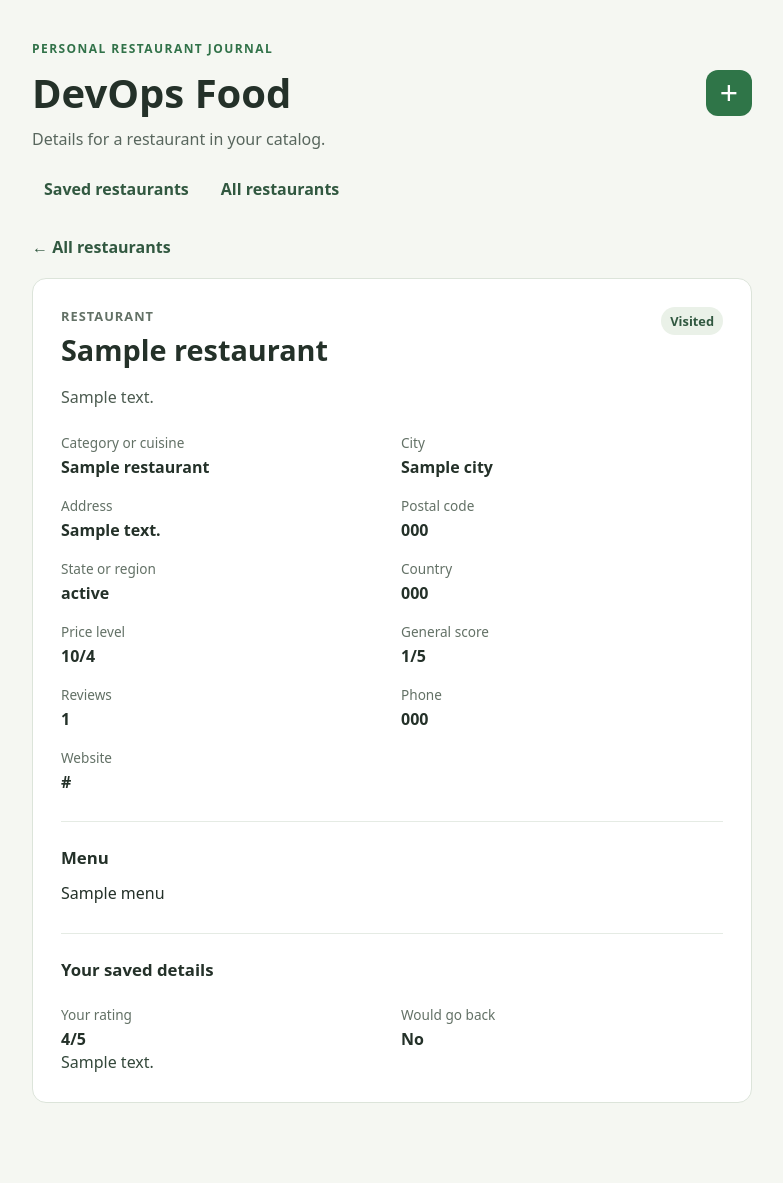
After one commit to AFG64/assignment_1_Adria_Fijo, a Flask app: template frontend/templates/restaurant_details.html in a window 1280 px wide. The commit adds this page. Shown: the whole page, without its empty margins (248-1031 px from the left). Run offline with Flask 3, Linux system fonts and the light colour scheme; the template is opened without the code that fills it: most values are stand-ins (such as "Sample title", 1, 10 or a date in 2020).

Commit message:
restaruant details page added in UI and backend

```diff
--- a/frontend/static/style.css
+++ b/frontend/static/style.css
@@ -10,7 +10,11 @@ body { margin: 0; }
 
 .page { max-width: 760px; margin: 0 auto; padding: 40px 20px 80px; }
 .page-header { margin-bottom: 28px; }
-.page-header h1 { margin: 0 0 8px; font-size: 2.5rem; }
+.page-title-row { display: flex; align-items: center; justify-content: space-between; gap: 16px; margin-bottom: 8px; }
+.page-header h1 { min-width: 0; margin: 0; font-size: clamp(1.8rem, 8vw, 2.5rem); overflow-wrap: anywhere; }
+.add-toggle { display: inline-flex; flex: none; align-items: center; justify-content: center; width: 46px; height: 46px; padding: 0; border-radius: 12px; background: #2f7548; color: white; font-size: 2rem; font-weight: 400; line-height: 1; text-decoration: none; cursor: pointer; }
+.add-toggle:hover { background: #245f39; }
+.add-toggle:focus-visible { outline: 3px solid #172d1e; outline-offset: 3px; }
 .page-header p { margin: 0; color: #58665d; }
 .eyebrow { margin-bottom: 8px !important; color: #317249 !important; font-size: .75rem; font-weight: 700; letter-spacing: .12em; text-transform: uppercase; }
 .page-nav { display: flex; flex-wrap: wrap; gap: 8px; margin-top: 20px; }
@@ -18,7 +22,11 @@ body { margin: 0; }
 .page-nav a:hover, .page-nav a[aria-current="page"] { background: #e3eee1; }
 
 .panel { margin-top: 20px; padding: 28px; border: 1px solid #dce4da; border-radius: 14px; background: white; }
+.add-panel[hidden] { display: none; }
 .panel h2 { margin: 0 0 20px; font-size: 1.3rem; }
+.form-actions { display: flex; flex-wrap: wrap; gap: 10px; }
+.secondary-button { border: 1px solid #b9c8bc; background: white; color: #315840; }
+.secondary-button:hover { background: #eaf1e8; }
 .field { display: flex; flex-direction: column; gap: 6px; margin-bottom: 16px; }
 .field-grid { display: grid; grid-template-columns: repeat(2, minmax(0, 1fr)); gap: 0 16px; }
 label { font-weight: 650; font-size: .9rem; }
@@ -34,6 +42,9 @@ button:hover { background: #245f39; }
 .restaurant-list li { display: flex; justify-content: space-between; gap: 20px; padding: 16px 0; border-top: 1px solid #e5ebe4; }
 .restaurant-list li:first-child { border-top: 0; }
 .restaurant-list p, .empty-state { margin: 5px 0 0; color: #637166; }
+.restaurant-card-link { flex: 1; min-width: 0; color: inherit; text-decoration: none; border-radius: 6px; }
+.restaurant-card-link:hover strong, .restaurant-card-link:focus-visible strong { text-decoration: underline; }
+.restaurant-card-link:focus-visible { outline: 2px solid #317249; outline-offset: 4px; }
 .status { flex: none; align-self: start; padding: 5px 9px; border-radius: 100px; background: #eaf1e8; color: #315840; font-size: .8rem; font-weight: 650; }
 .status.unsaved { background: #f0f0ed; color: #626c64; }
 .catalog-actions { display: flex; flex: none; align-items: flex-start; flex-direction: column; gap: 8px; }
@@ -50,10 +61,26 @@ button:hover { background: #245f39; }
 .restaurant-actions { display: flex; flex: none; align-items: flex-start; gap: 8px; }
 .remove-button { padding: 4px 9px; border: 1px solid #d8a8a1; background: white; color: #9b3d32; font-size: .8rem; }
 .remove-button:hover { background: #fff0ed; }
+.back-link { margin: 0 0 4px; }
+.back-link a { color: #315840; font-weight: 650; text-decoration: none; }
+.back-link a:hover { text-decoration: underline; }
+.detail-heading { display: flex; justify-content: space-between; align-items: flex-start; gap: 16px; }
+.detail-heading h2 { margin-bottom: 0; font-size: 1.8rem; }
+.detail-eyebrow { margin: 0 0 5px; color: #637166; font-size: .8rem; font-weight: 700; text-transform: uppercase; letter-spacing: .08em; }
+.detail-description { color: #4c5b50; line-height: 1.5; }
+.detail-grid { display: grid; grid-template-columns: repeat(2, minmax(0, 1fr)); gap: 18px; margin: 24px 0 0; }
+.detail-grid dt { color: #637166; font-size: .85rem; }
+.detail-grid dd { margin: 4px 0 0; overflow-wrap: anywhere; font-weight: 650; }
+.detail-section { margin-top: 28px; padding-top: 24px; border-top: 1px solid #e5ebe4; }
+.detail-section h3 { margin: 0 0 12px; font-size: 1.05rem; }
+.detail-section p { margin: 0; white-space: pre-wrap; line-height: 1.5; }
+.detail-muted { color: #637166; }
+.personal-notes { color: #34483b; }
 
 @media (max-width: 560px) {
   .page { padding: 28px 16px 56px; }
   .panel { padding: 20px; }
   .field-grid { grid-template-columns: 1fr; }
+  .detail-grid { grid-template-columns: 1fr; }
   .restaurant-list li { flex-direction: column; gap: 8px; }
 }
--- a/frontend/templates/all_restaurants.html
+++ b/frontend/templates/all_restaurants.html
@@ -11,7 +11,7 @@
       <ul class="restaurant-list">
         {% for restaurant in restaurants %}
           <li>
-            <div>
+            <a class="restaurant-card-link" href="{{ url_for('restaurant_details', restaurant_id=restaurant.id) }}" aria-label="View details for {{ restaurant.title }}">
               <strong>{{ restaurant.title }}</strong>
               <p>
                 {{ restaurant.category_name or 'Category not set' }}
@@ -20,7 +20,7 @@
                 {% if restaurant.total_score is not none %} · General score {{ restaurant.total_score }}/5{% endif %}
                 {% if restaurant.personal_rating is not none %} · Your rating {{ restaurant.personal_rating }}/5{% endif %}
               </p>
-            </div>
+            </a>
             {% if restaurant.saved_id is not none %}
               <span class="status">{{ 'Visited' if restaurant.saved_status == 'visited' else 'Want to go' }}</span>
             {% else %}
--- a/frontend/templates/base.html
+++ b/frontend/templates/base.html
@@ -10,7 +10,12 @@
     <main class="page">
       <header class="page-header">
         <p class="eyebrow">Personal restaurant journal</p>
-        <h1>DevOps Food</h1>
+        <div class="page-title-row">
+          <h1>DevOps Food</h1>
+          {% block header_action %}
+            <a class="add-toggle" href="{{ url_for('home', add=1) }}" aria-label="Add a restaurant" title="Add a restaurant"><span aria-hidden="true">+</span></a>
+          {% endblock %}
+        </div>
         <p>{% block intro %}Save places you want to try and restaurants you have visited.{% endblock %}</p>
         <nav class="page-nav" aria-label="Restaurant pages">
           <a href="{{ url_for('home') }}" {% if request.endpoint == 'home' %}aria-current="page"{% endif %}>Saved restaurants</a>
@@ -19,5 +24,6 @@
       </header>
       {% block content %}{% endblock %}
     </main>
+    {% block scripts %}{% endblock %}
   </body>
 </html>
--- /dev/null
+++ b/frontend/templates/restaurant_details.html
@@ -0,0 +1,56 @@
+{% extends "base.html" %}
+{% block title %}{{ restaurant.title }} · DevOps Food{% endblock %}
+{% block intro %}Details for a restaurant in your catalog.{% endblock %}
+{% block content %}
+  <p class="back-link"><a href="{{ url_for('all_restaurants') }}">← All restaurants</a></p>
+
+  <section class="panel" aria-labelledby="restaurant-heading">
+    <div class="detail-heading">
+      <div>
+        <p class="detail-eyebrow">Restaurant</p>
+        <h2 id="restaurant-heading">{{ restaurant.title }}</h2>
+      </div>
+      {% if restaurant.saved_id is not none %}
+        <span class="status">{{ 'Visited' if restaurant.saved_status == 'visited' else 'Want to go' }}</span>
+      {% else %}
+        <span class="status unsaved">Not saved</span>
+      {% endif %}
+    </div>
+
+    {% if restaurant.description %}<p class="detail-description">{{ restaurant.description }}</p>{% endif %}
+
+    <dl class="detail-grid">
+      {% if restaurant.category_name %}<div><dt>Category or cuisine</dt><dd>{{ restaurant.category_name }}</dd></div>{% endif %}
+      {% if restaurant.city %}<div><dt>City</dt><dd>{{ restaurant.city }}</dd></div>{% endif %}
+      {% if restaurant.address or restaurant.street %}<div><dt>Address</dt><dd>{{ restaurant.address or restaurant.street }}</dd></div>{% endif %}
+      {% if restaurant.postal_code %}<div><dt>Postal code</dt><dd>{{ restaurant.postal_code }}</dd></div>{% endif %}
+      {% if restaurant.state %}<div><dt>State or region</dt><dd>{{ restaurant.state }}</dd></div>{% endif %}
+      {% if restaurant.country_code %}<div><dt>Country</dt><dd>{{ restaurant.country_code }}</dd></div>{% endif %}
+      {% if restaurant.price is not none %}<div><dt>Price level</dt><dd>{{ restaurant.price }}/4</dd></div>{% endif %}
+      {% if restaurant.total_score is not none %}<div><dt>General score</dt><dd>{{ restaurant.total_score }}/5</dd></div>{% endif %}
+      {% if restaurant.reviews_count %}<div><dt>Reviews</dt><dd>{{ restaurant.reviews_count }}</dd></div>{% endif %}
+      {% if restaurant.phone %}<div><dt>Phone</dt><dd>{{ restaurant.phone }}</dd></div>{% endif %}
+      {% if restaurant.website %}<div><dt>Website</dt><dd>{{ restaurant.website }}</dd></div>{% endif %}
+    </dl>
+
+    {% if restaurant.menu %}
+      <div class="detail-section">
+        <h3>Menu</h3>
+        <p>{{ restaurant.menu }}</p>
+      </div>
+    {% endif %}
+
+    <div class="detail-section">
+      <h3>Your saved details</h3>
+      {% if restaurant.saved_id is not none %}
+        <dl class="detail-grid">
+          {% if restaurant.personal_rating is not none %}<div><dt>Your rating</dt><dd>{{ restaurant.personal_rating }}/5</dd></div>{% endif %}
+          {% if restaurant.would_go_back is not none %}<div><dt>Would go back</dt><dd>{{ 'Yes' if restaurant.would_go_back else 'No' }}</dd></div>{% endif %}
+        </dl>
+        {% if restaurant.personal_notes %}<p class="personal-notes">{{ restaurant.personal_notes }}</p>{% else %}<p class="detail-muted">No personal notes yet.</p>{% endif %}
+      {% else %}
+        <p class="detail-muted">This restaurant is not in your saved list. You can save it from All restaurants.</p>
+      {% endif %}
+    </div>
+  </section>
+{% endblock %}
```
Also changed, not shown: AI_USAGE.md (+2 -0 lines), backend/restaurant_domain.py (+29 -0 lines), backend/web.py (+8 -0 lines), docs/DOMAIN_BOUNDARIES.md (+1 -1 lines), docs/PROJECT_PLAN.md (+4 -0 lines), docs/REPORT.md (+3 -3 lines), frontend/static/add_form.js (added, +23 -0 lines), frontend/templates/index.html (+27 -13 lines), README.md.
